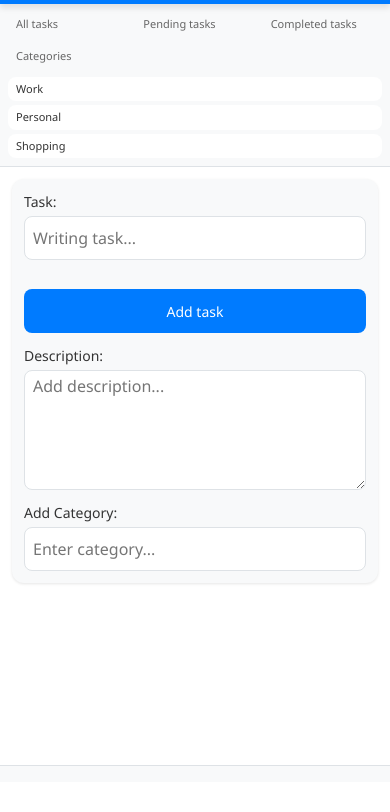
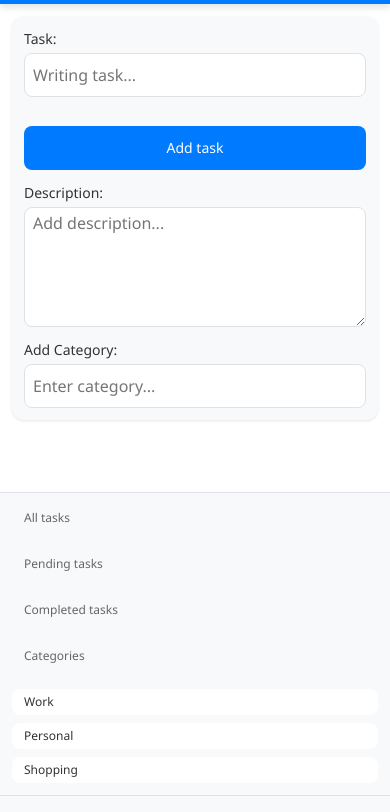
Before and after one commit to Israel7104/bootcamp-project, a plain HTML site: page index.html in a window 390 px wide. Shown: the part 62-874 px from the top of the page. Before the commit the page ends 844 px from the top, so only its background shows below. Drawn offline with Linux system fonts and the light colour scheme.

Commit message:
adding responsive to the web

```diff
--- a/style.css
+++ b/style.css
@@ -838,7 +838,7 @@ footer {
 
     body {
         grid-template-columns: 1fr;
-        grid-template-rows: auto auto 1fr auto;
+        grid-template-rows: auto 1fr auto auto;
     }
 
     header {
@@ -846,39 +846,40 @@ footer {
         grid-row: 1;
     }
 
+    main {
+        grid-column: 1;
+        grid-row: 2;
+    }
+
     aside {
         grid-column: 1;
-        grid-row: 2;
-        flex-direction: row;
-        flex-wrap: wrap;
+        grid-row: 3;
+        flex-direction: column;
         border-right: none;
-        border-bottom: 1px solid var(--color-border);
+        border-top: 1px solid var(--color-border);
+        padding: var(--spacing-md);
     }
 
     aside p {
-        flex: 1;
-        min-width: 100px;
-        margin-bottom: 0;
-        padding: var(--spacing-xs) var(--spacing-sm);
-        font-size: 11px;
+        flex: none;
+        width: 100%;
+        margin-bottom: var(--spacing-md);
+        padding: var(--spacing-xs) var(--spacing-md);
+        font-size: 12px;
     }
 
     aside ul {
         width: 100%;
         display: flex;
-        flex-wrap: wrap;
-        gap: var(--spacing-xs);
+        flex-direction: column;
+        gap: var(--spacing-sm);
     }
 
     aside li {
-        flex: 0 0 auto;
-        padding: var(--spacing-xs) var(--spacing-sm);
-        font-size: 11px;
-    }
-
-    main {
-        grid-column: 1;
-        grid-row: 3;
+        width: 100%;
+        padding: var(--spacing-xs) var(--spacing-md);
+        font-size: 12px;
+        margin-bottom: 0;
     }
 
     footer {
```
